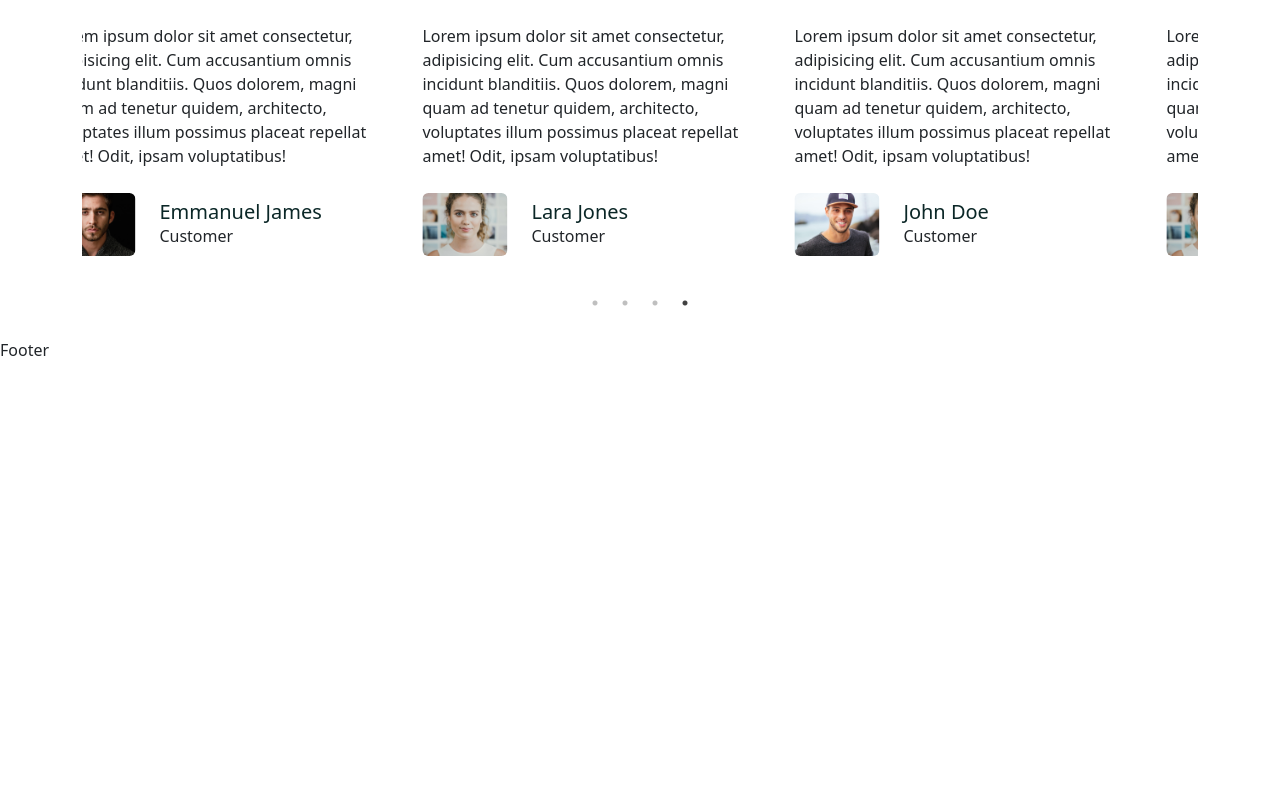
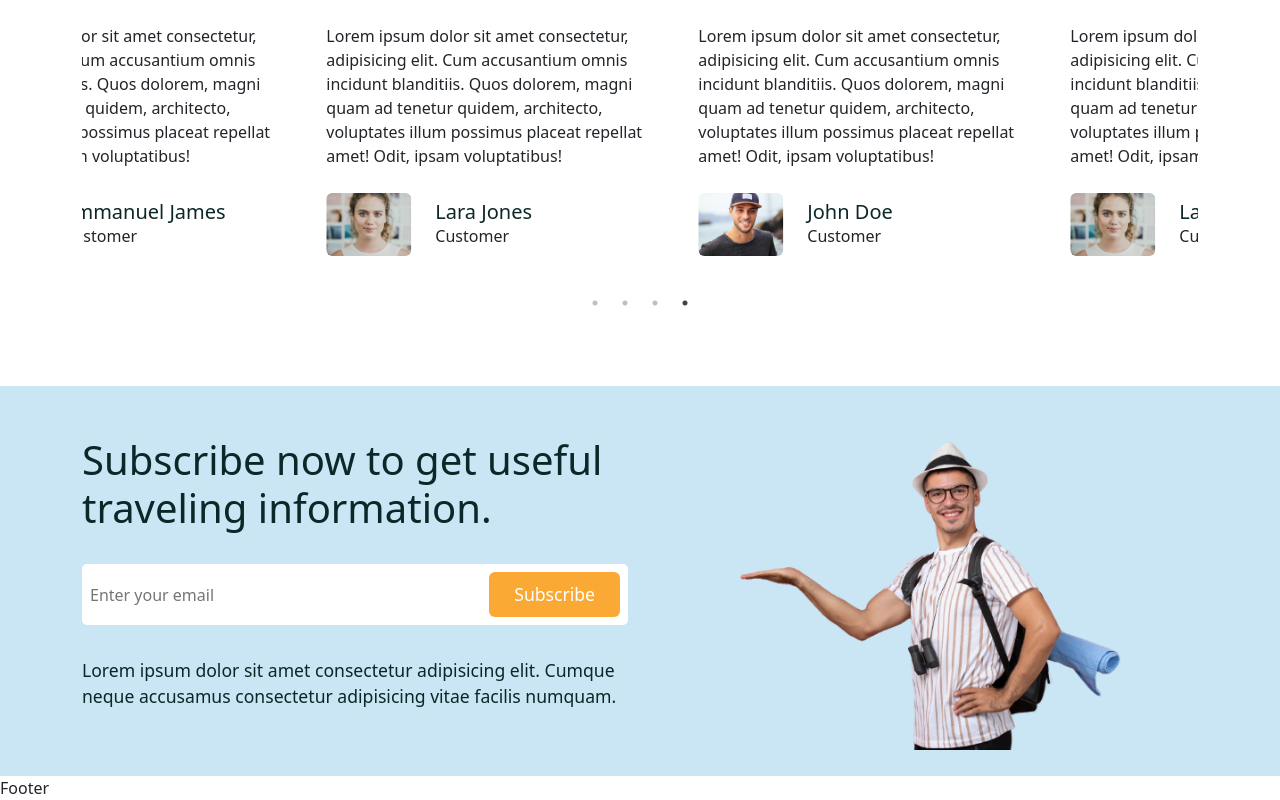
Before and after one commit to Billyrosecodes/Tour_app, a React (Create React App) app in the folder frontend/: page /home in a window 1280 px wide. Shown: the part 3643-4443 px from the top of the page. Before the commit the page ends 4005 px from the top, so only its background shows below. Built offline with nearby package versions, Linux system fonts and the light colour scheme; a web font is replaced by a local one.

Commit message:
styling the newsletter

```diff
--- a/frontend/src/pages/Home.jsx
+++ b/frontend/src/pages/Home.jsx
@@ -14,6 +14,7 @@ import ServiceList from "../services/ServiceList";
 import FeaturedTourList from "../components/Featured-tours/FeaturedTourList";
 import MasonryImagesGallery from "../components/Images-gallery/MasonryImagesGallery";
 import Testimonials from "../components/Testimonial/Testimonials";
+import Newsletter from "../shared/Newsletter";
 
 const Home = () => {
   return (
@@ -162,6 +163,7 @@ const Home = () => {
       </section>
 
       {/* ============   ============= */}
+      <Newsletter />
     </>
   );
 };
--- a/frontend/src/shared/Newsletter.jsx
+++ b/frontend/src/shared/Newsletter.jsx
@@ -6,7 +6,7 @@ import maleTourist from "../assets/images/male-tourist.png";
 
 const Newsletter = () => {
   return (
-    <section>
+    <section className="newsletter">
       <Container>
         <Row>
           <Col lg="6">
@@ -24,7 +24,11 @@ const Newsletter = () => {
               </p>
             </div>
           </Col>
-          <Col lg="6"></Col>
+          <Col lg="6">
+            <div className="newsletter_img">
+                <img src={maleTourist} alt="" />
+            </div>
+          </Col>
         </Row>
       </Container>
     </section>
--- a/frontend/src/shared/newsletter.css
+++ b/frontend/src/shared/newsletter.css
@@ -0,0 +1,50 @@
+.newsletter{
+    background: #cae5f4;
+    padding: 0;
+    margin-top: 3rem;
+}
+
+.newsletter_img img{
+    width: 100%;
+}
+
+.newsletter_content{
+    padding: 50px 0;
+}
+
+.newsletter_content h2{
+    font-size: 2.5rem;
+    margin-bottom: 2rem;
+}
+
+.newsletter_input{
+    display: flex;
+    align-items: center;
+    justify-content: space-between;
+    background: #fff;
+    padding: 0.5rem;
+    margin-bottom: 2rem;
+    border-radius: 5px;
+}
+
+.newsletter_input input{
+    border: none;
+    font-size: 1rem;
+    color: var(--heading-color);
+}
+
+.newsletter_input input:focus{
+    outline: none;
+}
+
+.newsletter_btn{
+    padding: 0.5rem 1.5rem !important;
+    background: var(--secondary-color) !important;
+    color: #fff !important;
+    font-size: 1.1rem !important;
+}
+
+.newsletter_content p{
+    color: var(--heading-color);
+    font-size: 1.1rem;
+}
```
